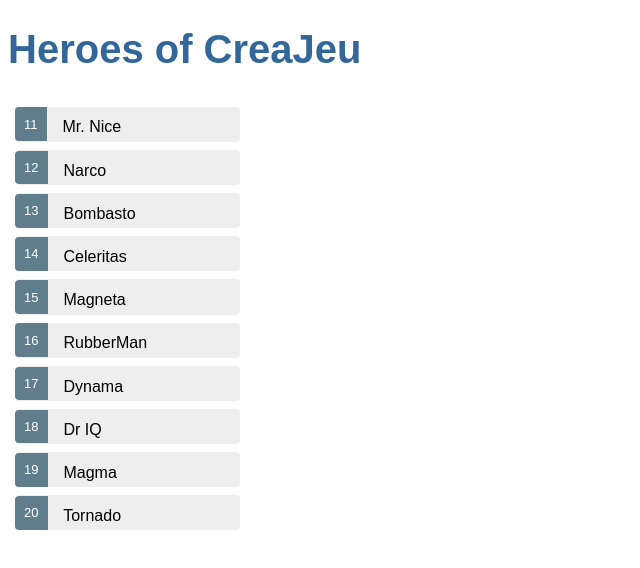
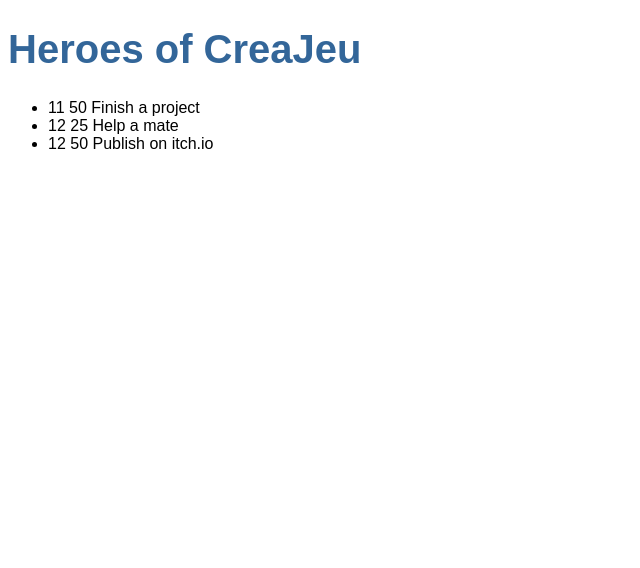
Before and after one commit to CreaJeu/heroes-of-creajeu-web-front, an Angular app: page / in a window 1280 px wide. Shown: the top 568 px of the page, without its empty margins (0-640 px from the left). Built offline with nearby package versions, Linux system fonts and the light colour scheme.

Commit message:
Add a very basic component to display the list of available achievements

```diff
--- /dev/null
+++ b/src/app/achievement.ts
@@ -0,0 +1,5 @@
+export class Achievement {
+    id: number;
+    bonus: number;
+    description: string;
+}
--- /dev/null
+++ b/src/app/achievementlist/achievementlist.component.html
@@ -0,0 +1,5 @@
+<ul class="achivementlist">
+  <li class="achievement" *ngFor='let ach of achievements'>
+    <span>{{ach.id}}</span> {{ach.bonus}} {{ach.description}}
+  </li>
+</ul>
--- /dev/null
+++ b/src/app/achievementlist/achievementlist.component.ts
@@ -0,0 +1,19 @@
+import { Component, OnInit } from '@angular/core';
+import { Achievement } from '../achievement';
+import { DATA_ACHIEVEMENTS } from '../mock-achievements'
+
+@Component({
+  selector: 'app-achievementlist',
+  templateUrl: './achievementlist.component.html',
+  styleUrls: ['./achievementlist.component.css']
+})
+export class AchievementlistComponent implements OnInit {
+
+  constructor() { }
+
+  achievements: Achievement[] = DATA_ACHIEVEMENTS;
+
+  ngOnInit() {
+  }
+
+}
--- a/src/app/app.component.html
+++ b/src/app/app.component.html
@@ -1,2 +1,2 @@
 <h1>{{title}}</h1>
-<app-heroeslist></app-heroeslist>
+<app-achievementlist></app-achievementlist>
--- a/src/app/app.module.ts
+++ b/src/app/app.module.ts
@@ -5,12 +5,14 @@ import { AppRoutingModule } from './app-routing.module';
 import { AppComponent } from './app.component';
 import { HerosheetComponent } from './herosheet/herosheet.component';
 import { HeroeslistComponent } from './heroeslist/heroeslist.component';
+import { AchievementlistComponent } from './achievementlist/achievementlist.component'
 
 @NgModule({
   declarations: [
     AppComponent,
     HerosheetComponent,
-    HeroeslistComponent
+    HeroeslistComponent,
+    AchievementlistComponent
   ],
   imports: [
     BrowserModule,
--- a/src/app/heroeslist/heroeslist.component.ts
+++ b/src/app/heroeslist/heroeslist.component.ts
@@ -1,6 +1,6 @@
 import { Component, OnInit } from '@angular/core';
+import { Hero } from '../hero';
 import { HEROES_DATA } from '../mock-heroes'
-import { Hero } from '../hero';
 
 @Component({
   selector: 'app-heroeslist',
@@ -11,8 +11,8 @@ export class HeroeslistComponent implements OnInit {
 
   constructor() { }
 
-  heroes = HEROES_DATA;
-  selectedHero : Hero;
+  heroes: Hero[] = HEROES_DATA;
+  selectedHero: Hero;
 
   ngOnInit() {
   }
--- /dev/null
+++ b/src/app/mock-achievements.ts
@@ -0,0 +1,7 @@
+import { Achievement } from './achievement'
+
+export const DATA_ACHIEVEMENTS: Achievement[] = [
+    { id: 11, bonus: 50, description: 'Finish a project'},
+    { id: 12, bonus: 25, description: 'Help a mate'},
+    { id: 12, bonus: 50, description: 'Publish on itch.io'}
+]
```
Also changed, not shown: src/app/achievementlist/achievementlist.component.css (added), 1 other file (tests, documents, lock files or other folders).
